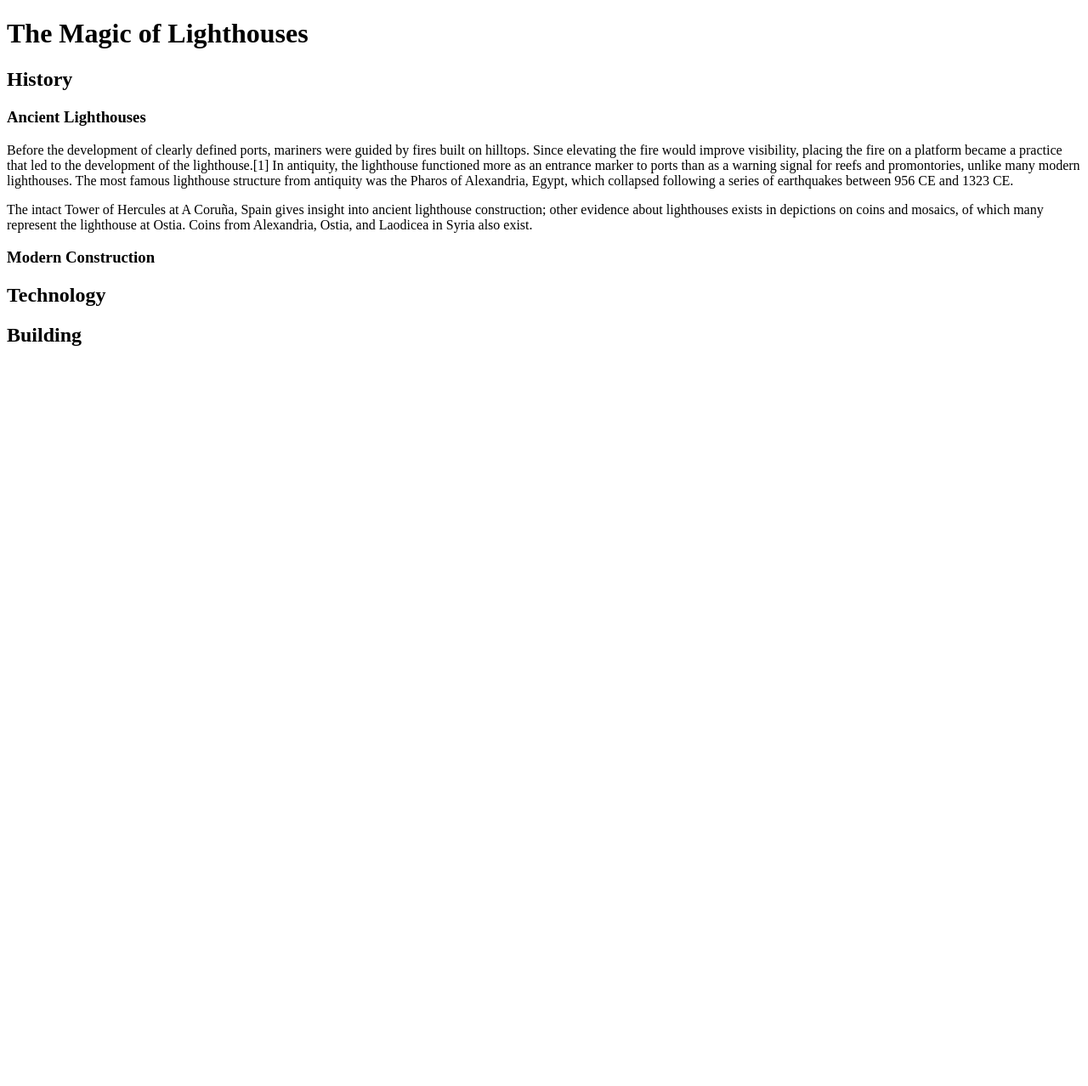
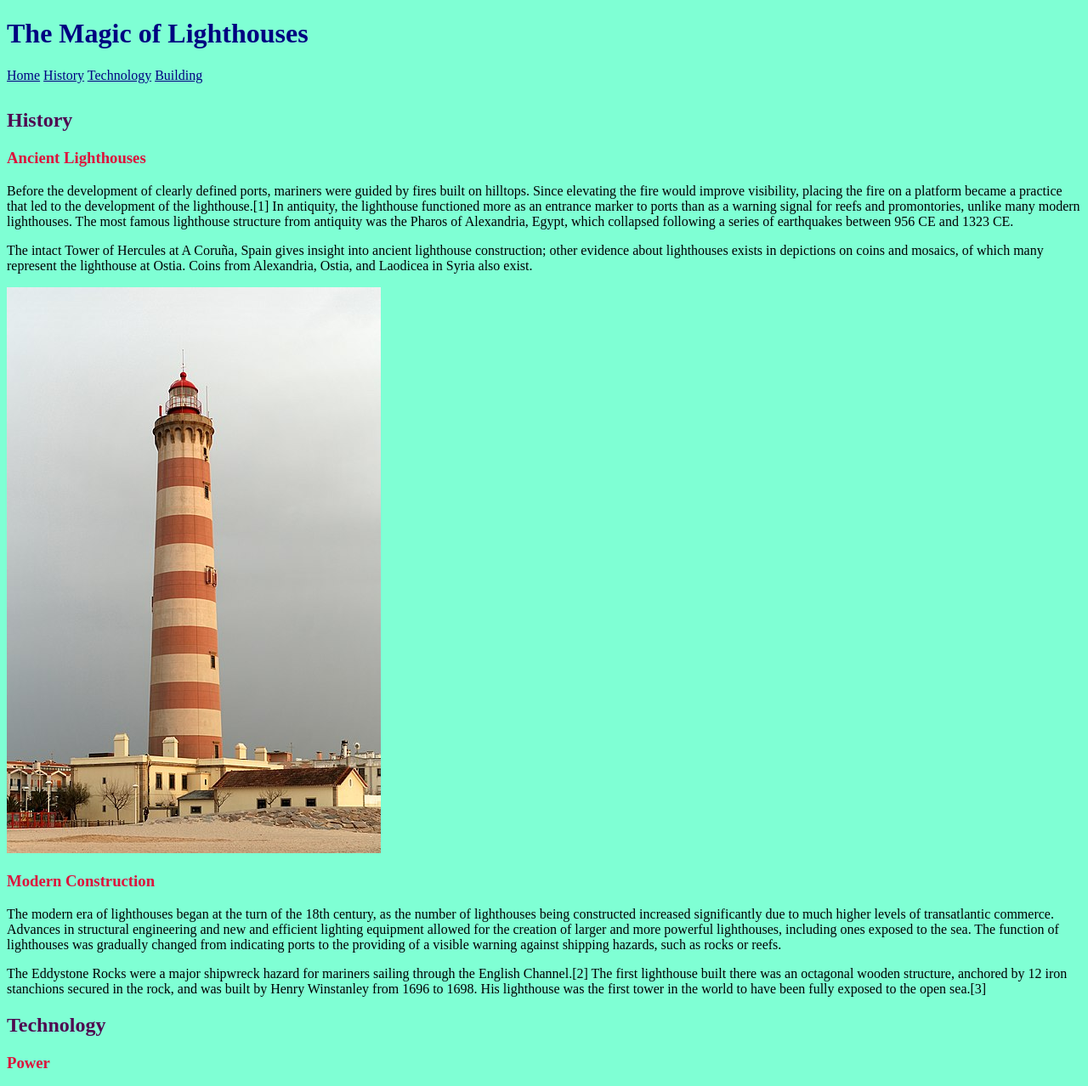
Before and after one commit to KatyaSenior/Lighthouse, a plain HTML site: page index.html in a window 1280 px wide. Shown: the top 1278 px of the page at 85% size. Before the commit the page ends 800 px from the top, so only its background shows below. Drawn offline with Linux system fonts and the light colour scheme.

Commit message:
Goals Acheived

```diff
--- a/app.js
+++ b/app.js
@@ -0,0 +1,7 @@
+const elements = document.querySelectorAll("h1, h2, h3, p");
+
+elements.forEach(function (element) {
+  element.addEventListener("focus", (e) => {
+    console.log(`Element ${e.currentTarget} is focused.`);
+  });
+});
--- a/index.html
+++ b/index.html
@@ -8,36 +8,89 @@
     <title>Lighthouses</title>
   </head>
   <body>
+    <header>
       <h1>The Magic of Lighthouses</h1>
+      <nav>
+        <a href="#top">Home</a>
+        <a href="#history" class="nav_link">History</a>
+        <a href="#technology" class="nav_link">Technology</a>
+        <a href="#building" class="nav_link">Building</a>
+      </nav>
+    </header>
+
     <main>
       <section>
         <h2>History</h2>
+        <section class="history">
           <h3>Ancient Lighthouses</h3>
           <p>
-          Before the development of clearly defined ports, mariners were guided
-          by fires built on hilltops. Since elevating the fire would improve
-          visibility, placing the fire on a platform became a practice that led
-          to the development of the lighthouse.[1] In antiquity, the lighthouse
-          functioned more as an entrance marker to ports than as a warning
-          signal for reefs and promontories, unlike many modern lighthouses. The
-          most famous lighthouse structure from antiquity was the Pharos of
-          Alexandria, Egypt, which collapsed following a series of earthquakes
-          between 956 CE and 1323 CE.
+            Before the development of clearly defined ports, mariners were
+            guided by fires built on hilltops. Since elevating the fire would
+            improve visibility, placing the fire on a platform became a practice
+            that led to the development of the lighthouse.[1] In antiquity, the
+            lighthouse functioned more as an entrance marker to ports than as a
+            warning signal for reefs and promontories, unlike many modern
+            lighthouses. The most famous lighthouse structure from antiquity was
+            the Pharos of Alexandria, Egypt, which collapsed following a series
+            of earthquakes between 956 CE and 1323 CE.
           </p>
           <p>
             The intact Tower of Hercules at A Coruña, Spain gives insight into
             ancient lighthouse construction; other evidence about lighthouses
-          exists in depictions on coins and mosaics, of which many represent the
-          lighthouse at Ostia. Coins from Alexandria, Ostia, and Laodicea in
-          Syria also exist.
+            exists in depictions on coins and mosaics, of which many represent
+            the lighthouse at Ostia. Coins from Alexandria, Ostia, and Laodicea
+            in Syria also exist.
           </p>
+          <img
+            src="./assets/lighthouseOne.jpg"
+            id="lighthouseOne"
+            alt="A red and white striped lighthouse, with an overcast sky in the background."
+          />
+        </section>
+        <section class="history">
           <h3>Modern Construction</h3>
+          <p>
+            The modern era of lighthouses began at the turn of the 18th century,
+            as the number of lighthouses being constructed increased
+            significantly due to much higher levels of transatlantic commerce.
+            Advances in structural engineering and new and efficient lighting
+            equipment allowed for the creation of larger and more powerful
+            lighthouses, including ones exposed to the sea. The function of
+            lighthouses was gradually changed from indicating ports to the
+            providing of a visible warning against shipping hazards, such as
+            rocks or reefs.
+          </p>
+          <p>
+            The Eddystone Rocks were a major shipwreck hazard for mariners
+            sailing through the English Channel.[2] The first lighthouse built
+            there was an octagonal wooden structure, anchored by 12 iron
+            stanchions secured in the rock, and was built by Henry Winstanley
+            from 1696 to 1698. His lighthouse was the first tower in the world
+            to have been fully exposed to the open sea.[3]
+          </p>
+        </section>
       </section>
       <section>
         <h2>Technology</h2>
+        <section class="technology">
+          <h3>Power</h3>
+          <img
+            src="./assets/lighthouseTwo.jpg"
+            id="lighthouseTwo"
+            alt="A beige, rectangular lighthouse atop a field of grass."
+          />
+        </section>
+        <section class="technology">
+          <h3>Light Source</h3>
+        </section>
       </section>
       <section>
         <h2>Building</h2>
+        <img
+          src="./assets/lighthouseSketch.jpg"
+          id="lighthouseSketch"
+          alt="A pencil sketch of a lighthouse atop a rock."
+        />
       </section>
     </main>
   </body>
--- a/style.css
+++ b/style.css
@@ -0,0 +1,43 @@
+body {
+  background-color: aquamarine;
+}
+
+header {
+  max-height: 200px;
+  z-index: 1;
+  position: fixed;
+  top: 0px;
+  width: 100%;
+}
+
+header a {
+  color: navy;
+}
+
+header a:hover {
+  color: white;
+}
+
+main {
+  padding-top: 100px;
+}
+
+section {
+  display: block;
+}
+
+h1 {
+  color: navy;
+}
+
+h2 {
+  color: rgb(79, 9, 80);
+}
+
+h3 {
+  color: crimson;
+}
+
+p {
+  color: rgb(0, 0, 0);
+}
```
Also changed, not shown: assets/lighthouseSketch.jpg (renamed from assets/LighthouseSketch.jpg). Lines whose indentation alone changed are shown as unchanged.
